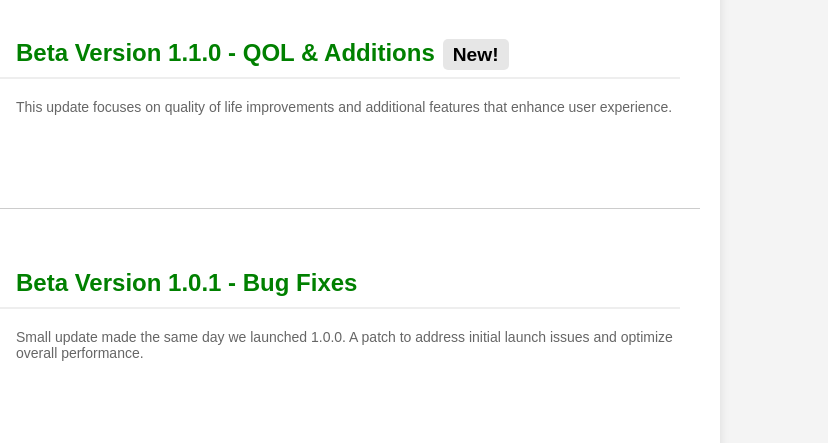
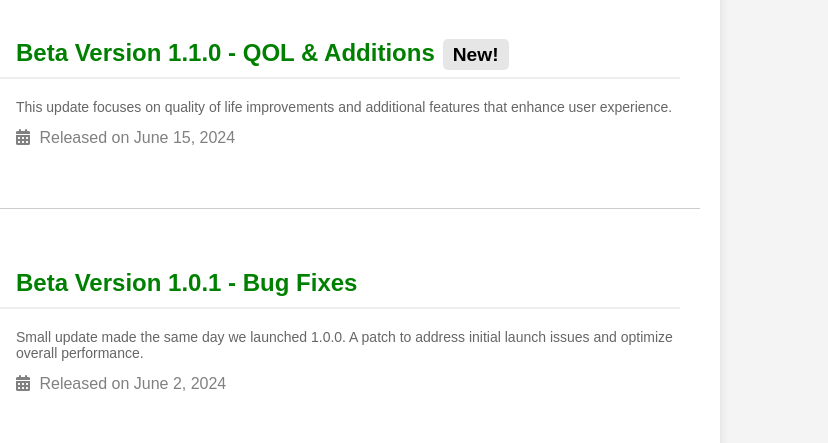
Before and after one commit to OVDRStudios-IT/fnafmw-changelog, a plain HTML site: page index.html in a window 1280 px wide. Shown: the part 341-784 px from the top of the page, 452-1280 px from the left. Drawn offline with Linux system fonts and the light colour scheme.

Commit message:
Update index.html

```diff
--- a/index.html
+++ b/index.html
@@ -32,11 +32,13 @@
             <a href="/versions/beta/1.1.0"><img src="/assets/thumbnails/aw 2.png" alt="Thumbnail for Version 1.1.0" class="release-image" oncontextmenu="return false;"></a>
             <h2><a href="versions/beta/1.1.0">Beta Version 1.1.0 - QOL & Additions</a><span class="new-update">New!</span></h2>
             <p class="release-description">This update focuses on quality of life improvements and additional features that enhance user experience.</p>
+            <p class="release-date"><i class="fas fa-calendar-alt" style="color: gray;"></i> Released on June 15, 2024</p>
         </div>
         <div class="release" data-version="1.0.1">
             <a href="/versions/beta/1.0.1"><img src="https://pbs.twimg.com/media/GPSG_yPaAAABBNb?format=jpg&name=large" alt="Thumbnail for Version 1.0.1" class="release-image" oncontextmenu="return false;"></a>
             <h2><a href="versions/beta/1.0.1">Beta Version 1.0.1 - Bug Fixes</a></h2>
             <p class="release-description">Small update made the same day we launched 1.0.0. A patch to address initial launch issues and optimize overall performance.</p>
+            <p class="release-date"><i class="fas fa-calendar-alt" style="color: gray;"></i> Released on June 2, 2024</p>
         </div>
         <!-- More versions with images and descriptions can be added here -->
     </div>
```
